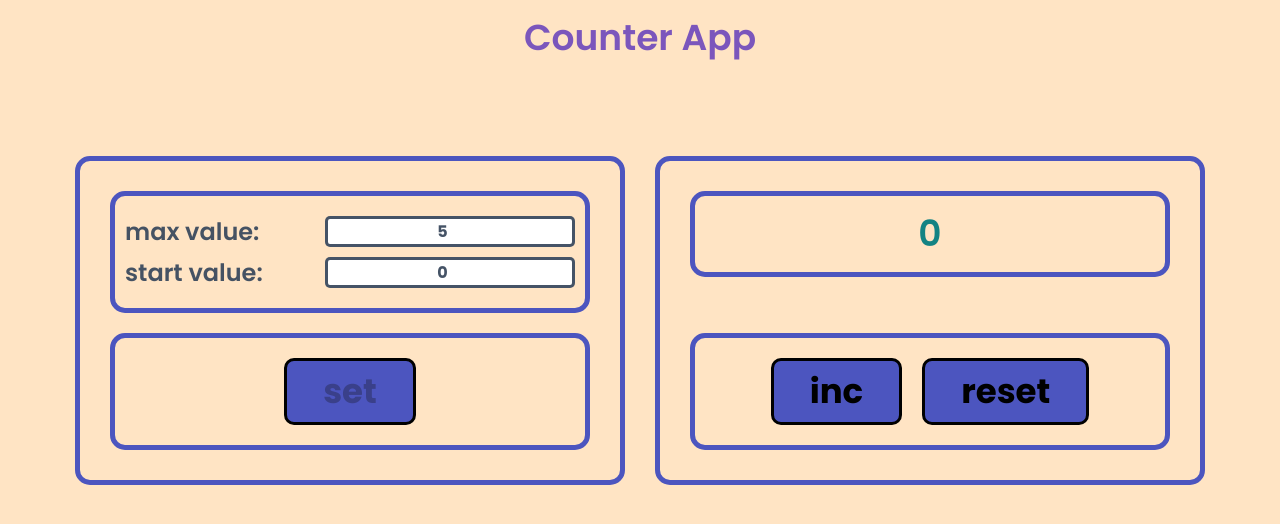
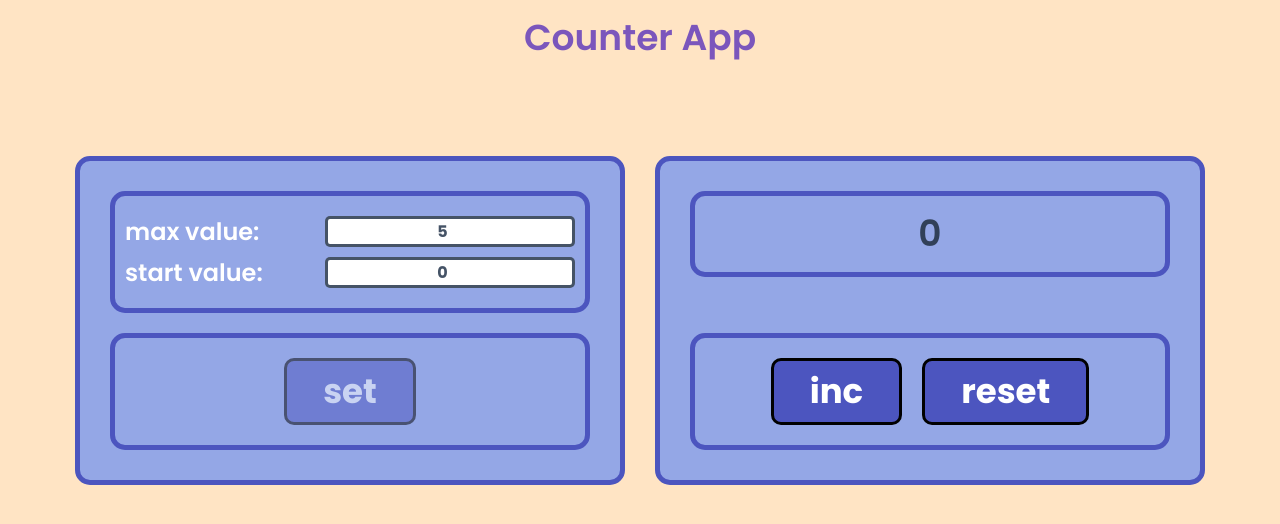
Before and after one commit to dron185/counter-new, a React (Create React App) app: page / in a window 1280 px wide. Shown: the top 524 px of the page. Built offline with nearby package versions, Linux system fonts and the light colour scheme.

Commit message:
add some styles

```diff
--- a/src/components/button/Button.module.css
+++ b/src/components/button/Button.module.css
@@ -13,4 +13,9 @@
     background-color: #4c55bf;
     cursor: pointer;
     border: 3px solid #000;
+    color: #fff;
 }
+
+.buttonDisabled {
+    opacity: 0.5;
+}
--- a/src/components/button/Button.tsx
+++ b/src/components/button/Button.tsx
@@ -12,7 +12,7 @@ export const Button = ({onClickButtonHandler, title, isDisabled}: ButtonPropsTyp
         <button
             disabled={isDisabled}
             onClick={onClickButtonHandler}
-            className={S.button}
+            className={isDisabled ? `${S.button} ${S.buttonDisabled}` : S.button}
         >{title}</button>
     );
 };
--- a/src/components/counter/Counter.module.css
+++ b/src/components/counter/Counter.module.css
@@ -22,6 +22,7 @@
     flex-direction: column;
     justify-content: space-between;
     gap: 20px;
+    background-color: #94a7e6;
 }
 
 .inputsContainer {
@@ -50,7 +51,7 @@
     padding: 20px;
     border: 5px solid #4c55bf;
     border-radius: 15px;
-    color: #148383;
+    color: rgba(43, 58, 80, 0.95);
 }
 
 .error {
--- a/src/components/input/Input.module.css
+++ b/src/components/input/Input.module.css
@@ -7,7 +7,8 @@
 
 .label {
     font-weight: 600;
-    color: rgba(59, 74, 94, 0.95);
+    /*color: rgba(59, 74, 94, 0.95);*/
+    color: #fff;
 }
 
 .input {
```
